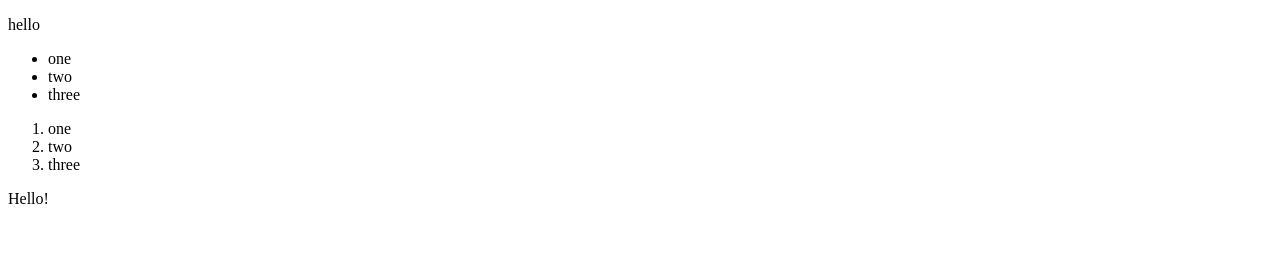
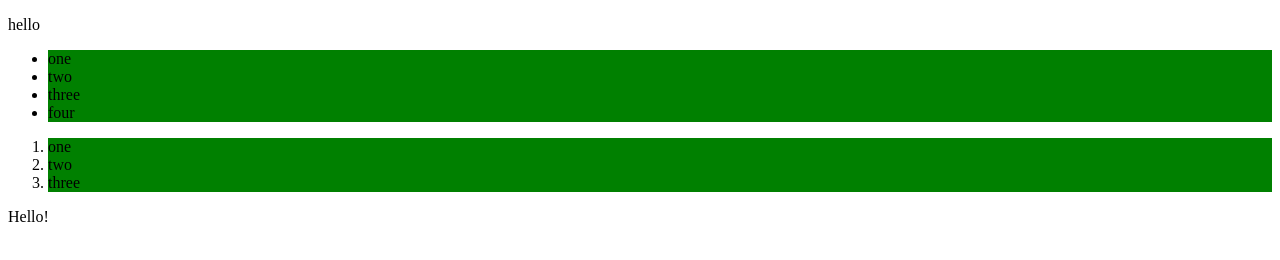
Before and after one commit to iambcho/cuny2xAssignment3, a plain HTML site: page index.html in a window 1280 px wide. Drawn offline with Linux system fonts and the light colour scheme.

Commit message:
parts 9-12 completed

```diff
--- a/index.html
+++ b/index.html
@@ -10,7 +10,7 @@
     </div>
     <p id="test">hello</p>
     <section id="container">
-        <ul>
+        <ul id="list">
             <li class="first">one</li>
             <li class="second">two</li>
             <li class="third">three</li>
--- a/script.js
+++ b/script.js
@@ -73,9 +73,19 @@ let newLi = document.createElement("li");
 
 // 9) Give the li the text "four".
 // NOTE: you need to use the element created in #8 to do #9 and #10
+newLi.innerHTML = 'four'
 
 // 10) Append the li to the ul element.
+const ul = document.getElementById("list")
+ul.appendChild(newLi);
 
 // 11) Loop over all of the lis inside the ol tag and give them a background color of "green".
+let elements = document.getElementsByTagName("li")
+const elementsList = [...elements]
+
+for (let i=0; i < elementsList.length; i++) {
+  elementsList[i].style.backgroundColor = 'green'
+}
 
 // 12) Remove the div with a class of footer.
+footer.parentNode.removeChild(footer)
```
